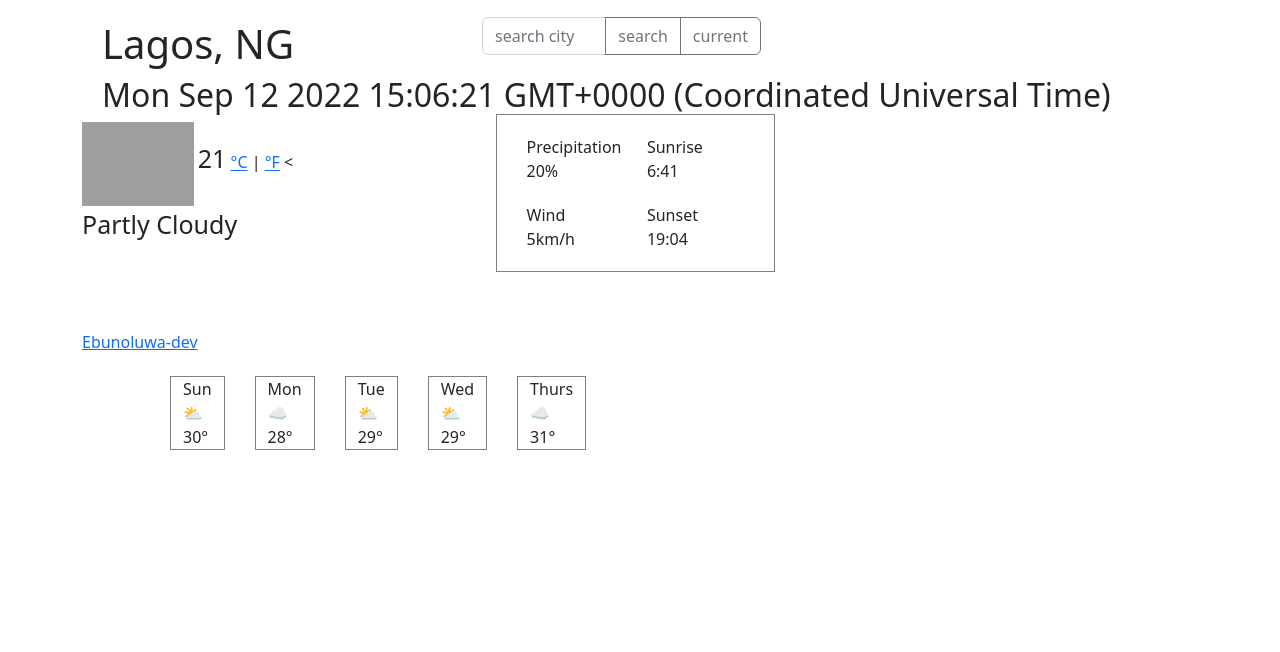
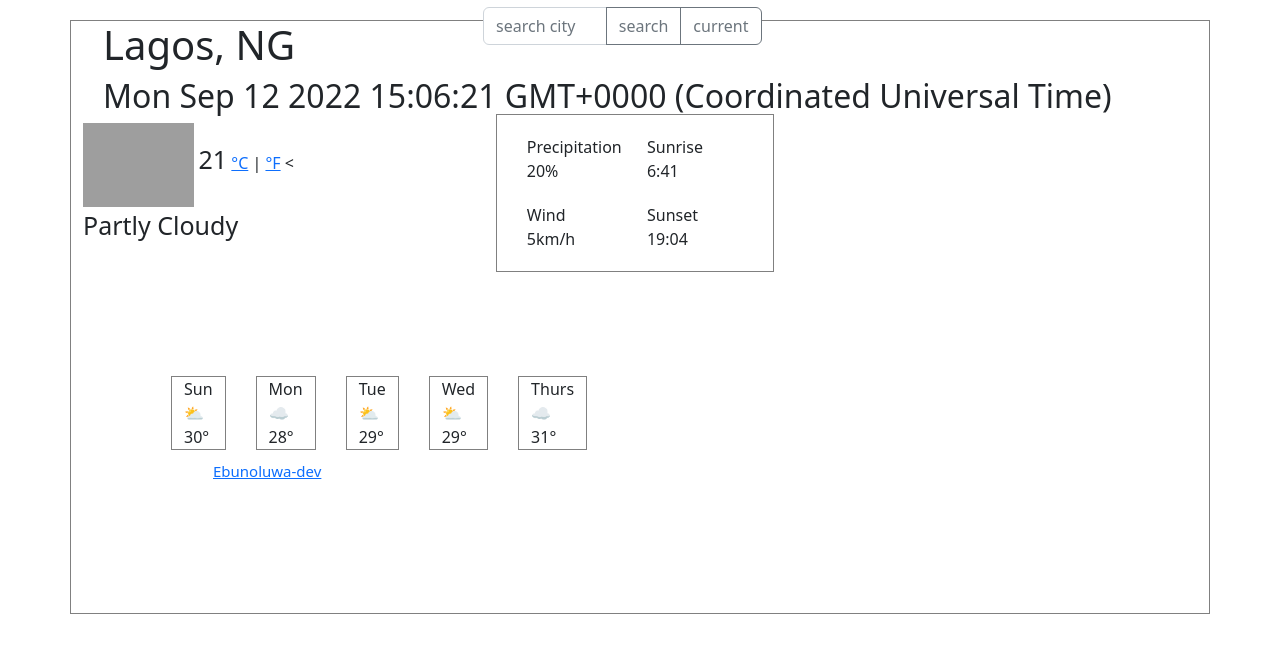
Before and after one commit to Ebunoluwa-dev/my_weatherapp, a plain HTML site: page index.html in a window 1280 px wide. Drawn offline with nearby package versions, Linux system fonts and the light colour scheme; files that its build step writes are made by us from their sources; grey boxes are pictures that could not be loaded; files whose address does not match are found by name.

Commit message:
I updated styles.css

```diff
--- a/styles.css
+++ b/styles.css
@@ -5,6 +5,7 @@ body {
 .container {
   display: block;
   margin: 20px;
+  border: 1px solid gray
 }
 h1,
 h2 {
@@ -22,7 +23,7 @@ h2 {
 .input-group {
   position: relative;
   background: #fff;
-  top: -425px;
+  top: -435px;
   left: 400px;
 }
 .effect {
@@ -62,3 +63,8 @@ h2 {
   border: 1px solid gray;
   margin-left: 10px;
 }
+.footer {
+  text-align: left;
+  font-size: 15px;
+  margin: 130px;
+}
```
